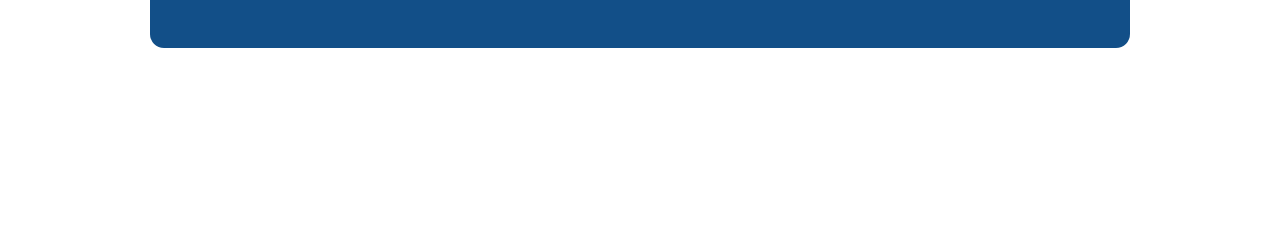
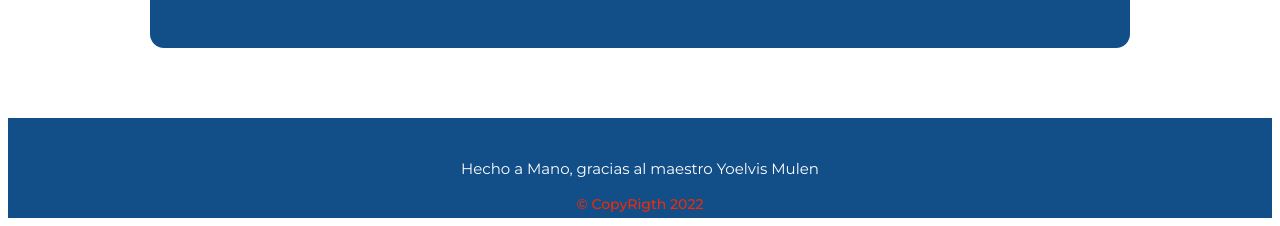
Before and after one commit to wecc18/cv.github.io, a plain HTML site: page index.html in a window 1280 px wide. Shown: the part 3900-4126 px from the top of the page. Before the commit the page ends 4026 px from the top, so only its background shows below. Drawn offline with Linux system fonts and the light colour scheme.

Commit message:
Agregarcion del footer

```diff
--- a/css/style.css
+++ b/css/style.css
@@ -62,6 +62,33 @@ a{
     padding-left: 25px;
     padding-right: 25px;
 }
+footer{
+    position: relative;
+    width: 100%;
+    height: 100px;
+    background: var(--color-primario);
+    display: flex;
+    flex-direction: column;
+    align-items: center;
+    justify-content: center;
+}
+footer p{
+    font-weight: 400;
+    font-size: 15px;
+    margin-top: 5px;
+    margin: 0 auto;
+    text-align: center;
+    color: var(--color-texto-invertido);
+}
+.final{
+    position: absolute;
+    color: var(--color-secundario);
+    bottom: 5px;
+    font-weight: 500;
+    font-size: 14px;
+    margin: 0 auto;
+    text-align: center;
+}
 @media (min-width: 950px){
     .vertical-padding{
         padding-top: 70px;
--- a/index.html
+++ b/index.html
@@ -181,5 +181,9 @@
             </nav>
         </section>
     </div>
+    <footer>
+        <p>Hecho a Mano, gracias al maestro Yoelvis Mulen</p>
+        <p class="final">&copy; CopyRigth 2022</p>
+    </footer>
 </body>
 </html>
```
